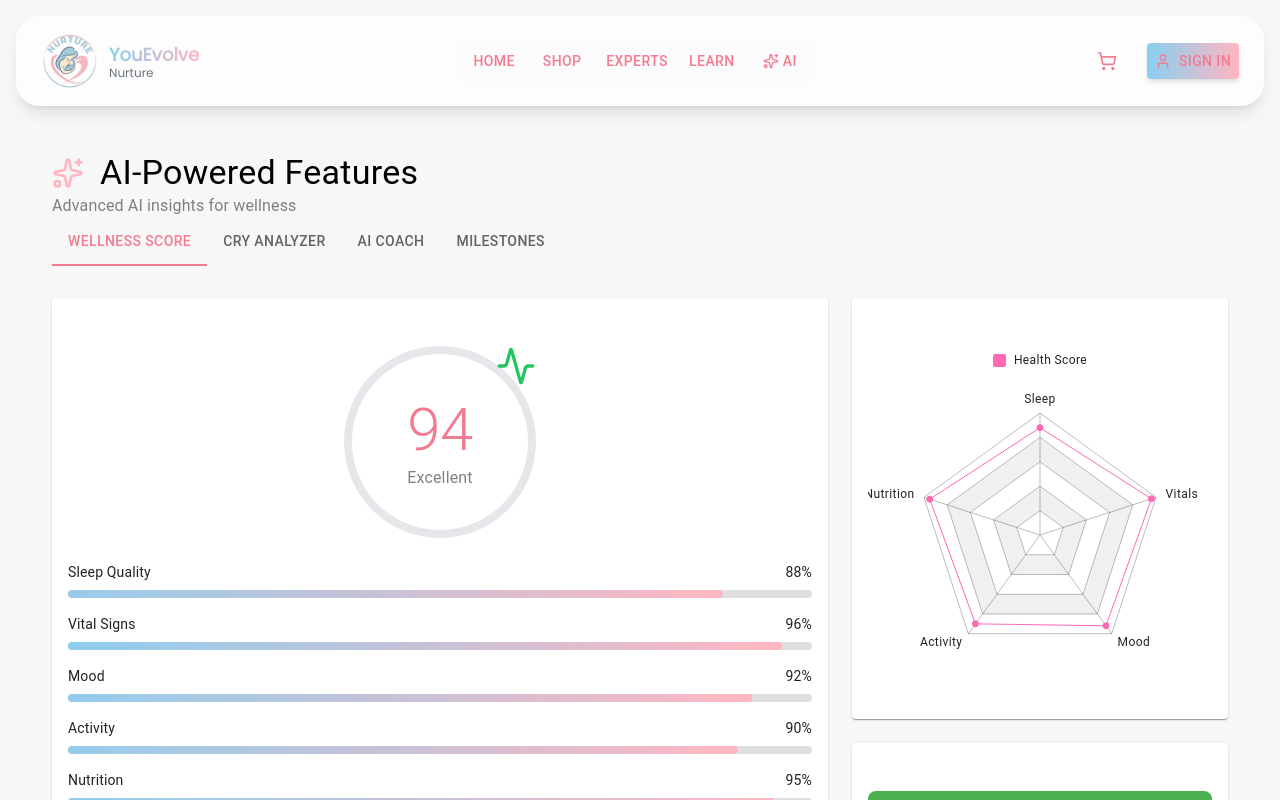
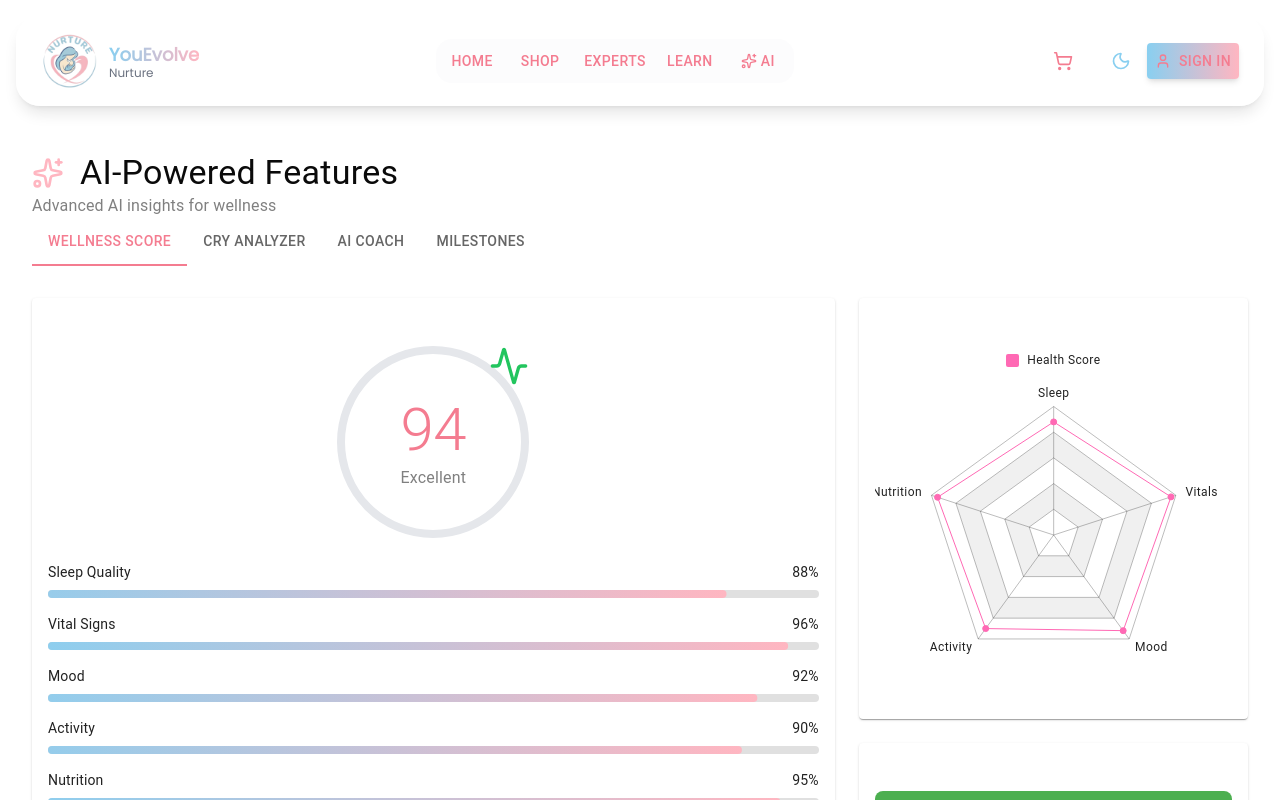
Before and after one commit to riteshd541/nurture, a React (Create React App) app: page /ai-features in a window 1280 px wide. Shown: the top 800 px of the page. Built offline with nearby package versions, Linux system fonts and the light colour scheme.

Commit message:
Dark theme concept added

```diff
--- a/src/App.css
+++ b/src/App.css
@@ -1,13 +1,153 @@
+/* ===========================
+   Theme variables & dark mode
+   Put this at the top of src/index.css (or src/styles/theme.css)
+   =========================== */
+
+/* Global CSS variables (light mode) */
 :root {
-  --primaryColor: #f47c90;
-  --secondaryColor: #74c2e1;
-  --textColor: "#333333";
-  --darkBlack: #030303;
-  --mediumGrey: #424242;
-  --lightGrey: #f3f3f3;
-  --hardWhite: #fefefe;
-  --lightGreen: #e3fae3;
-  --errorRedGroud: #ffa7a7;
+  --font-size: 16px;
+  --background: #ffffff;
+  --foreground: oklch(0.145 0 0);
+  --card: #ffffff;
+  --card-foreground: oklch(0.145 0 0);
+  --popover: oklch(1 0 0);
+  --popover-foreground: oklch(0.145 0 0);
+  --primary: #89cff0;
+  --primary-foreground: #ffffff;
+  --secondary: #ffb6c1;
+  --secondary-foreground: #2d2d2d;
+  --muted: black;
+  --muted-foreground: #717182;
+  --accent: #e9ebef;
+  --accent-foreground: #030213;
+  --destructive: #d4183d;
+  --destructive-foreground: #ffffff;
+  --border: rgba(0, 0, 0, 0.1);
+  --input: transparent;
+  --input-background: #f3f3f5;
+  --switch-background: #cbced4;
+  --font-weight-medium: 500;
+  --font-weight-normal: 400;
+  --ring: #89cff0;
+  --chart-1: #89cff0;
+  --chart-2: #ffb6c1;
+  --chart-3: #b4e7ce;
+  --chart-4: #f9d5e5;
+  --chart-5: #a8d8ea;
+  --radius: 0.625rem;
+  --sidebar: oklch(0.985 0 0);
+  --sidebar-foreground: oklch(0.145 0 0);
+  --sidebar-primary: #89cff0;
+  --sidebar-primary-foreground: #ffffff;
+  --sidebar-accent: oklch(0.97 0 0);
+  --sidebar-accent-foreground: oklch(0.205 0 0);
+  --sidebar-border: oklch(0.922 0 0);
+  --sidebar-ring: #89cff0;
+
+  /* Custom YouEvolve Nurture Colors */
+  --baby-blue: #89cff0;
+  --baby-pink: #ffb6c1;
+  --baby-blue-light: #c4e7f5;
+  --baby-pink-light: #ffd9e0;
+  --baby-blue-dark: #5fb3d8;
+  --baby-pink-dark: #ff9baa;
+}
+
+/* Dark mode overrides: applied when <html> has class="dark" */
+.dark {
+  --background: #0f1419;
+  --foreground: #f0f0f0;
+  --card: #1a1f28;
+  --card-foreground: #f0f0f0;
+  --popover: #1a1f28;
+  --popover-foreground: #f0f0f0;
+  --primary: #89cff0;
+  --primary-foreground: #0f1419;
+  --secondary: #ffb6c1;
+  --secondary-foreground: #0f1419;
+  --muted: white;
+  --muted-foreground: #a8b3c1;
+  --accent: #2d3441;
+  --accent-foreground: #f0f0f0;
+  --destructive: #ff4d6d;
+  --destructive-foreground: #ffffff;
+  --border: rgba(137, 207, 240, 0.15);
+  --input: rgba(137, 207, 240, 0.1);
+  --input-background: #252b36;
+  --switch-background: #3d4656;
+  --ring: #89cff0;
+  --font-weight-medium: 500;
+  --font-weight-normal: 400;
+  --chart-1: #89cff0;
+  --chart-2: #ffb6c1;
+  --chart-3: #b4e7ce;
+  --chart-4: #f9d5e5;
+  --chart-5: #a8d8ea;
+  --sidebar: #1a1f28;
+  --sidebar-foreground: #f0f0f0;
+  --sidebar-primary: #89cff0;
+  --sidebar-primary-foreground: #0f1419;
+  --sidebar-accent: #252b36;
+  --sidebar-accent-foreground: #f0f0f0;
+  --sidebar-border: rgba(137, 207, 240, 0.15);
+  --sidebar-ring: #89cff0;
+
+  /* Custom YouEvolve Nurture Colors for Dark Mode */
+  --baby-blue: #89cff0;
+  --baby-pink: #ffb6c1;
+  --baby-blue-light: #5fb3d8;
+  --baby-pink-light: #ff9baa;
+  --baby-blue-dark: #4a9bc5;
+  --baby-pink-dark: #e89cab;
+}
+
+/* Map variables to semantic --color-* names used in tailwind.config.js */
+:root {
+  --color-background: var(--background);
+  --color-foreground: var(--foreground);
+  --color-card: var(--card);
+  --color-card-foreground: var(--card-foreground);
+  --color-popover: var(--popover);
+  --color-popover-foreground: var(--popover-foreground);
+  --color-primary: var(--primary);
+  --color-primary-foreground: var(--primary-foreground);
+  --color-secondary: var(--secondary);
+  --color-secondary-foreground: var(--secondary-foreground);
+  --color-muted: var(--muted);
+  --color-muted-foreground: var(--muted-foreground);
+  --color-accent: var(--accent);
+  --color-accent-foreground: var(--accent-foreground);
+  --color-destructive: var(--destructive);
+  --color-destructive-foreground: var(--destructive-foreground);
+  --color-border: var(--border);
+  --color-input: var(--input);
+  --color-input-background: var(--input-background);
+  --color-switch-background: var(--switch-background);
+  --color-ring: var(--ring);
+  --color-chart-1: var(--chart-1);
+  --color-chart-2: var(--chart-2);
+  --color-chart-3: var(--chart-3);
+  --color-chart-4: var(--chart-4);
+  --color-chart-5: var(--chart-5);
+  --radius-sm: calc(var(--radius) - 4px);
+  --radius-md: calc(var(--radius) - 2px);
+  --radius-lg: var(--radius);
+  --radius-xl: calc(var(--radius) + 4px);
+  --color-sidebar: var(--sidebar);
+  --color-sidebar-foreground: var(--sidebar-foreground);
+  --color-sidebar-primary: var(--sidebar-primary);
+  --color-sidebar-primary-foreground: var(--sidebar-primary-foreground);
+  --color-sidebar-accent: var(--sidebar-accent);
+  --color-sidebar-accent-foreground: var(--sidebar-accent-foreground);
+  --color-sidebar-border: var(--sidebar-border);
+  --color-sidebar-ring: var(--sidebar-ring);
+}
+
+/* Typography fallback (optional — keep if you want) */
+
+/* ensure base font-size rule */
+html {
+  font-size: var(--font-size);
 }
 
 html,
--- a/src/components/Header/Header.tsx
+++ b/src/components/Header/Header.tsx
@@ -1,16 +1,21 @@
-import { ShoppingCart, Sparkles, User, Menu } from "lucide-react";
+import { ShoppingCart, Sparkles, User, Menu, Moon, Sun } from "lucide-react";
 import Button from "@mui/material/Button";
 import IconButton from "@mui/material/IconButton";
 import Drawer from "@mui/material/Drawer";
 import { useState } from "react";
 import { useNavigate } from "react-router-dom";
+import { useDispatch, useSelector } from "react-redux"; // <-- fixed
+import { RootState, AppDispatch } from "../../store/store";
+import { toggle } from "../../store/slices/themeSlice";
 
 export default function Header() {
   const navigate = useNavigate();
   const [open, setOpen] = useState(false);
 
+  const dispatch = useDispatch<AppDispatch>(); // <-- fixed usage
+  const isDark = useSelector((s: RootState) => !!s.theme?.isDark); // <-- fixed: boolean
+
   const toggleDrawer = (val: boolean) => () => setOpen(val);
-
 
   const navItems = [
     { label: "Home", to: "/" },
@@ -23,16 +28,15 @@ export default function Header() {
   return (
     <header className="fixed top-4 left-4 right-4 z-50">
       <div className="max-w-7xl mx-auto">
-        <div className="bg-white/70 backdrop-blur-xl rounded-3xl shadow-lg border border-white/20 px-6 py-4">
+        <div className="bg-white/70 backdrop-blur-xl rounded-3xl shadow-lg border border-white/20 px-6 py-4 dark:bg-gray-800/70 dark:border-gray-700/20">
           <div className="flex justify-between items-center">
-
 
             <div
               className="flex items-center space-x-3 cursor-pointer group"
               onClick={() => navigate("/")}
             >
               <img src="/header-logo.png" alt="logo" className="h-14 w-14" />
-              <div>
+              <div className="hidden sm:block">
                 <span className="text-lg font-bold bg-gradient-to-r from-[#89CFF0] to-[#FFB6C1] bg-clip-text text-transparent">
                   YouEvolve
                 </span>
@@ -40,8 +44,7 @@ export default function Header() {
               </div>
             </div>
 
-
-            <nav className="hidden lg:flex items-center space-x-1 bg-gray-50/50 rounded-2xl p-1">
+            <nav className="hidden lg:flex items-center space-x-1 bg-gray-50/50 rounded-2xl p-1 dark:bg-gray-900/20">
               {navItems.map((item) => (
                 <Button
                   key={item.label}
@@ -54,10 +57,22 @@ export default function Header() {
               ))}
             </nav>
 
-
             <div className="flex items-center space-x-2">
               <Button className="relative rounded-xl" onClick={() => navigate("/cart")}>
                 <ShoppingCart className="h-5 w-5" />
+              </Button>
+
+              <Button
+                onClick={() => dispatch(toggle())} // dispatch toggle action
+                aria-label={isDark ? "Switch to light mode" : "Switch to dark mode"}
+                className="rounded-xl !min-w-0 p-2"
+                variant="text"
+              >
+                {isDark ? (
+                  <Sun className="h-5 w-5 text-[#FFB6C1]" />
+                ) : (
+                  <Moon className="h-5 w-5 text-[#89CFF0]" />
+                )}
               </Button>
 
               <Button
@@ -68,18 +83,17 @@ export default function Header() {
                 Sign In
               </Button>
 
+<div className={`lg:hidden`}>
+  <IconButton onClick={toggleDrawer(true)} sx={{ color: isDark ? 'white' : 'inherit' }}>
+    <Menu />
+  </IconButton>
+</div>
 
-              <div className="lg:hidden">
-                <IconButton onClick={toggleDrawer(true)}>
-                  <Menu />
-                </IconButton>
-              </div>
             </div>
 
           </div>
         </div>
       </div>
-
 
       <Drawer anchor="right" open={open} onClose={toggleDrawer(false)}>
         <div className="w-64 py-6 px-4 space-y-4">
--- a/src/layout/MainLayout.tsx
+++ b/src/layout/MainLayout.tsx
@@ -10,10 +10,10 @@ interface MainLayoutProps {
 
 const MainLayout: React.FC<MainLayoutProps> = ({ children }) => {
   return (
-    <div className="layout-wrapper">
+    <div className="layout-wrapper bg-bg text-foreground">
       <Header />
 
-      <main className="layout-content">
+      <main className="layout-content bg-bg text-foreground">
         <Outlet />
       </main>
       <Footer />
--- a/src/layout/layout.css
+++ b/src/layout/layout.css
@@ -6,6 +6,5 @@
 
 .layout-content {
   flex: 1;
-  padding: 20px;
-  background: #f7f7f7;
+  padding: 20px 0;
 }
--- a/src/pages/Home/Home.tsx
+++ b/src/pages/Home/Home.tsx
@@ -92,7 +92,7 @@ export function Home() {
   ];
 
   return (
-    <div className="min-h-screen mt-[100px]">
+    <div className="min-h-screen mt-[100px] bg-bg text-foreground">
 
       {/* ---------------------- HERO SECTION ---------------------- */}
       <section className="relative overflow-hidden pb-20">
@@ -203,7 +203,7 @@ export function Home() {
       </section>
 
 
-      <section className="py-24 bg-gradient-to-b from-white to-gray-50">
+      <section className="py-24 bg-bg text-foreground">
         <div className="max-w-7xl mx-auto px-4">
           <div className="text-center mb-16">
             <Badge className="bg-[#89CFF0]/10 text-[#89CFF0]">Features</Badge>
@@ -220,18 +220,23 @@ export function Home() {
   <Card
     key={i}
     className="shadow-lg rounded-3xl hover:shadow-xl transition-all"
-                sx={{ borderRadius: "24px" }}
+    sx={{
+      borderRadius: "24px",
+      backgroundColor: "var(--color-card)",
+      color: "var(--color-card-foreground)",
+    }}
   >
     <CardContent className="p-8">
-                  <div className="bg-[#89CFF0]/10 w-14 h-14 rounded-2xl flex items-center justify-center mb-6">
+      <div className="bg-[color:var(--baby-blue-light)] w-14 h-14 rounded-2xl flex items-center justify-center mb-6">
         {f.icon}
       </div>
 
       <h3 className="text-xl font-semibold mb-3">{f.title}</h3>
-                  <p className="text-gray-600">{f.description}</p>
+      <p className="text-muted">{f.description}</p>
     </CardContent>
   </Card>
 ))}
+
           </div>
         </div>
       </section>
@@ -295,12 +300,14 @@ export function Home() {
       </section>
 
 
-      <section className="py-24 bg-gradient-to-b from-gray-50 to-white">
+<section className="py-24 bg-bg text-foreground">
   <div className="max-w-7xl mx-auto px-4">
     <div className="text-center mb-16">
-            <Badge className="bg-[#FFB6C1]/10 text-[#FFB6C1]">Testimonials</Badge>
+      <Badge className="bg-[color:var(--baby-pink-light)]/10 text-[color:var(--baby-pink)]">
+        Testimonials
+      </Badge>
       <h2 className="text-5xl font-bold mb-4">Loved by Families</h2>
-            <p className="text-xl text-gray-600">Real stories from mothers</p>
+      <p className="text-xl text-muted">Real stories from mothers</p>
     </div>
 
     <div className="grid grid-cols-1 md:grid-cols-3 gap-8">
@@ -308,16 +315,24 @@ export function Home() {
         <Card
           key={i}
           className="shadow-lg rounded-3xl hover:shadow-xl"
-                sx={{ borderRadius: "24px" }}
+          sx={{
+            borderRadius: "24px",
+            backgroundColor: "var(--color-card)",
+            color: "var(--color-card-foreground)",
+          }}
         >
           <CardContent className="p-8">
             <div className="flex space-x-1 mb-6">
               {[...Array(t.rating)].map((_, idx) => (
-                      <Star key={idx} className="h-5 w-5 text-yellow-400 fill-current" />
+                <Star
+                  key={idx}
+                  className="h-5 w-5"
+                  style={{ color: "var(--color-chart-4)" }}
+                />
               ))}
             </div>
 
-                  <p className="text-gray-700 mb-6">"{t.content}"</p>
+            <p className="text-card-foreground mb-6">"{t.content}"</p>
 
             <div className="flex items-center space-x-4">
               <img
@@ -326,8 +341,8 @@ export function Home() {
                 className="w-12 h-12 rounded-full object-cover"
               />
               <div>
-                      <p className="font-semibold">{t.name}</p>
-                      <p className="text-sm text-gray-500">{t.role}</p>
+                <p className="font-semibold text-card-foreground">{t.name}</p>
+                <p className="text-sm text-muted-foreground">{t.role}</p>
               </div>
             </div>
           </CardContent>
@@ -338,10 +353,14 @@ export function Home() {
 </section>
 
 
-      <section className="py-24">
+
+<section className="py-24 bg-bg text-foreground">
   <div className="max-w-7xl mx-auto px-4">
     <div className="text-center mb-16">
-            <Badge className="bg-[#89CFF0]/10 text-[#89CFF0]">Partnerships</Badge>
+      <Badge className="bg-[color:var(--baby-blue-light)]/10 text-[color:var(--baby-blue)]">
+        Partnerships
+      </Badge>
+
       <h2 className="text-5xl font-bold mb-4">
         Trusted by Leading Organizations
       </h2>
@@ -352,17 +371,26 @@ export function Home() {
         <Card
           key={i}
           className="shadow-md rounded-2xl hover:shadow-lg text-center"
-                sx={{ borderRadius: "20px" }}
+          sx={{
+            borderRadius: "20px",
+            backgroundColor: "var(--color-card)",
+            color: "var(--color-card-foreground)",
+          }}
         >
           <CardContent className="p-8">
-                  <Building2 className="h-10 w-10 text-[#89CFF0] mx-auto mb-3" />
-                  <p className="font-semibold text-gray-700">{p}</p>
+            <Building2
+              className="h-10 w-10 mx-auto mb-3"
+              style={{ color: "var(--baby-blue)" }}
+            />
+
+            <p className="font-semibold text-card-foreground">{p}</p>
           </CardContent>
         </Card>
       ))}
     </div>
   </div>
 </section>
+
 
 
       <section className="py-24">
--- a/src/store/rootReducer.ts
+++ b/src/store/rootReducer.ts
@@ -1,8 +1,10 @@
 import { combineReducers } from "@reduxjs/toolkit";
 import authReducer from "./slices/authSlice";
+import themeReducer from "./slices/themeSlice";
 
 const rootReducer = combineReducers({
   auth: authReducer,
+  theme: themeReducer,
 
 });
 
--- /dev/null
+++ b/src/store/slices/themeSlice.ts
@@ -0,0 +1,26 @@
+// redux/slices/themeSlice.ts
+import { createSlice, PayloadAction } from "@reduxjs/toolkit";
+
+interface ThemeState {
+  isDark: boolean;
+}
+
+const initialState: ThemeState = {
+  isDark: false,
+};
+
+const themeSlice = createSlice({
+  name: "theme",
+  initialState,
+  reducers: {
+    setDark(state, action: PayloadAction<boolean>) {
+      state.isDark = action.payload;
+    },
+    toggle(state) {
+      state.isDark = !state.isDark;
+    },
+  },
+});
+
+export const { setDark, toggle } = themeSlice.actions;
+export default themeSlice.reducer;
--- a/src/store/store.ts
+++ b/src/store/store.ts
@@ -1,11 +1,46 @@
+// redux/store.ts (update)
 import { configureStore } from "@reduxjs/toolkit";
 import rootReducer from "./rootReducer";
+
+function getInitialThemeFromLocalStorage(): boolean {
+  try {
+    const saved = localStorage.getItem("theme");
+    if (saved === "dark") return true;
+    if (saved === "light") return false;
+    // fallback to system preference
+    return typeof window !== "undefined" &&
+      window.matchMedia &&
+      window.matchMedia("(prefers-color-scheme: dark)").matches;
+  } catch (e) {
+    return false;
+  }
+}
+
+const preloadedState = {
+  // note: ensure this shape matches your RootState
+  // we set only theme slice initial value here
+  theme: { isDark: getInitialThemeFromLocalStorage() },
+};
 
 export const store = configureStore({
   reducer: rootReducer,
   devTools: true,
+  preloadedState,
 });
 
+store.subscribe(() => {
+  try {
+    // keep localStorage and html class in sync
+    const state: any = store.getState();
+    const isDark = !!state.theme?.isDark;
+    localStorage.setItem("theme", isDark ? "dark" : "light");
+    if (typeof document !== "undefined") {
+      document.documentElement.classList.toggle("dark", isDark);
+    }
+  } catch (e) {
+    // ignore storage errors (private mode, etc.)
+  }
+});
 
 export type RootState = ReturnType<typeof store.getState>;
 export type AppDispatch = typeof store.dispatch;
--- a/tailwind.config.js
+++ b/tailwind.config.js
@@ -1,9 +1,11 @@
 /** @type {import('tailwindcss').Config} */
 module.exports = {
+  darkMode: "class", // <-- important: use class strategy (adds .dark to <html>)
   content: ["./src/**/*.{js,jsx,ts,tsx}"],
 
   theme: {
     extend: {
+      /* Keep your original color scales for utility usage */
       colors: {
         primary: {
           50: "#fff7ed",
@@ -51,8 +53,46 @@ module.exports = {
         success: "#22c55e",
         warning: "#fe9a00",
         info: "#3b82f6",
+
+        /* Semantic color tokens mapped to your CSS variables.
+           Use classes like bg-bg, text-foreground, bg-card, text-card-foreground, etc.
+           These resolve at runtime from :root / .dark variables you provided. */
+        bg: "var(--color-background)",
+        foreground: "var(--color-foreground)",
+        "card-bg": "var(--color-card)",
+        "card-foreground": "var(--color-card-foreground)",
+        popover: "var(--color-popover)",
+        "popover-foreground": "var(--color-popover-foreground)",
+        primary: "var(--color-primary)",
+        "primary-foreground": "var(--color-primary-foreground)",
+        secondary: "var(--color-secondary)",
+        "secondary-foreground": "var(--color-secondary-foreground)",
+        muted: "var(--color-muted)",
+        "muted-foreground": "var(--color-muted-foreground)",
+        accent: "var(--color-accent)",
+        "accent-foreground": "var(--color-accent-foreground)",
+        destructive: "var(--color-destructive)",
+        "destructive-foreground": "var(--color-destructive-foreground)",
+        border: "var(--color-border)",
+        input: "var(--color-input)",
+        "input-bg": "var(--color-input-background)",
+        ring: "var(--color-ring)",
+        "chart-1": "var(--color-chart-1)",
+        "chart-2": "var(--color-chart-2)",
+        "chart-3": "var(--color-chart-3)",
+        "chart-4": "var(--color-chart-4)",
+        "chart-5": "var(--color-chart-5)",
+        sidebar: "var(--color-sidebar)",
+        "sidebar-foreground": "var(--color-sidebar-foreground)",
+        "sidebar-primary": "var(--color-sidebar-primary)",
+        "sidebar-primary-foreground": "var(--color-sidebar-primary-foreground)",
+        "sidebar-accent": "var(--color-sidebar-accent)",
+        "sidebar-accent-foreground": "var(--color-sidebar-accent-foreground)",
+        "sidebar-border": "var(--color-sidebar-border)",
+        "sidebar-ring": "var(--color-sidebar-ring)",
       },
 
+      /* Preserve your theme extensions */
       fontSize: {
         base: "16px",
         "2xl": "1.5rem",
```
Lines whose indentation alone changed are shown as unchanged.
